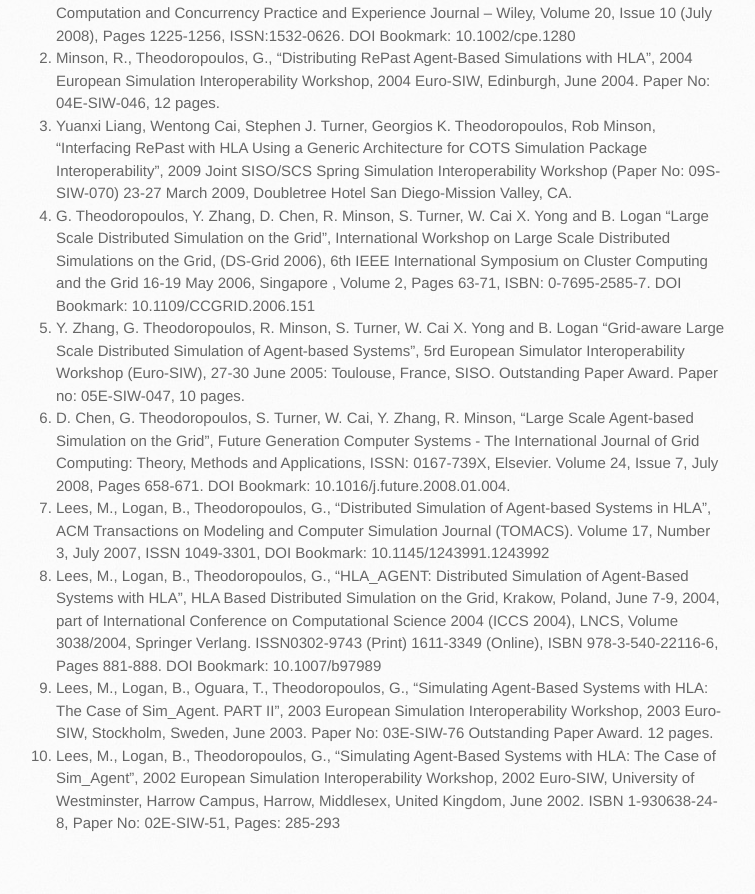
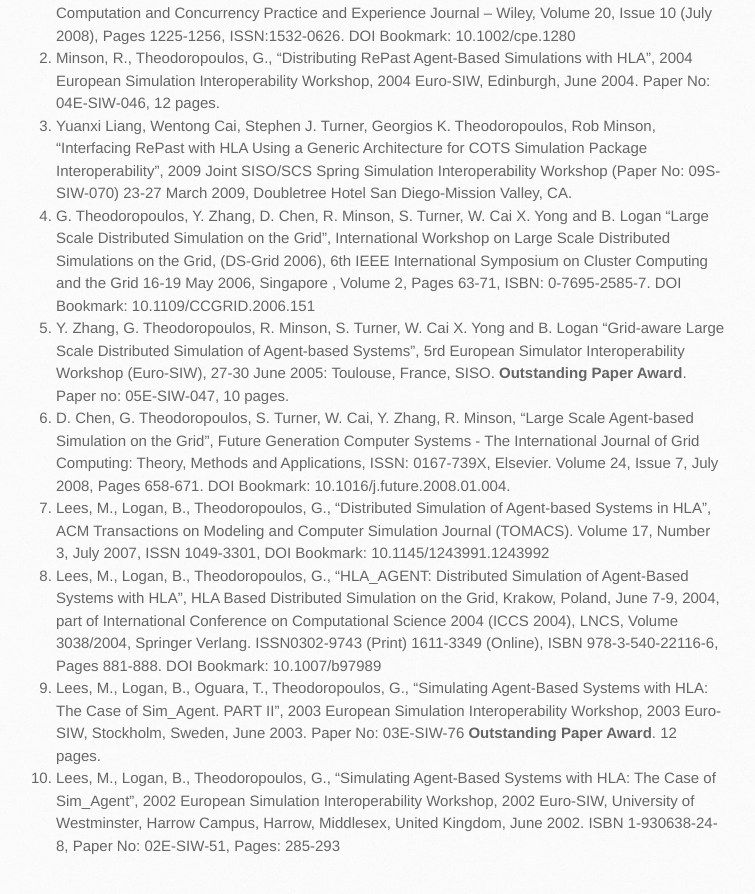
Before and after one commit to theogeorgios/hla-repast.github.io, a Jekyll site: the page built from about.md, in a window 1280 px wide and 900 px high, scrolled down 782 px. Shown: the top 894 px of the window, without its empty margins (134-889 px from the left). Built offline with Jekyll 4.4.1, drawn with Linux system fonts in a browser that asks for light colours; some of the changed text lies outside the part shown.

Commit message:
Update about.md

```diff
--- a/about.md
+++ b/about.md
@@ -23,9 +23,9 @@
 2.	Minson, R., Theodoropoulos, G., “Distributing RePast Agent-Based Simulations with HLA”, 2004 European Simulation Interoperability Workshop, 2004 Euro-SIW, Edinburgh, June 2004. Paper No:  04E-SIW-046, 12 pages.
 3.	Yuanxi Liang, Wentong Cai, Stephen J. Turner, Georgios K. Theodoropoulos, Rob Minson, “Interfacing RePast with HLA Using a Generic Architecture for COTS Simulation Package Interoperability”, 2009 Joint SISO/SCS Spring Simulation Interoperability Workshop (Paper No: 09S-SIW-070) 23-27 March 2009, Doubletree Hotel San Diego-Mission Valley, CA.
 4.	G. Theodoropoulos, Y. Zhang, D. Chen, R. Minson, S. Turner, W. Cai X. Yong and B. Logan “Large Scale Distributed Simulation on the Grid”, International Workshop on Large Scale Distributed Simulations on the Grid, (DS-Grid 2006), 6th IEEE International Symposium on Cluster Computing and the Grid 16-19 May 2006, Singapore , Volume 2, Pages 63-71, ISBN: 0-7695-2585-7. DOI Bookmark: 10.1109/CCGRID.2006.151
-5.	Y. Zhang, G. Theodoropoulos, R. Minson, S. Turner, W. Cai X. Yong and B. Logan “Grid-aware Large Scale Distributed Simulation of Agent-based Systems”, 5rd European Simulator Interoperability Workshop (Euro-SIW), 27-30 June 2005: Toulouse, France, SISO.  Outstanding Paper Award.  Paper no: 05E-SIW-047, 10 pages.
+5.	Y. Zhang, G. Theodoropoulos, R. Minson, S. Turner, W. Cai X. Yong and B. Logan “Grid-aware Large Scale Distributed Simulation of Agent-based Systems”, 5rd European Simulator Interoperability Workshop (Euro-SIW), 27-30 June 2005: Toulouse, France, SISO.  **Outstanding Paper Award**.  Paper no: 05E-SIW-047, 10 pages.
 6.	D. Chen, G. Theodoropoulos, S. Turner, W. Cai, Y. Zhang, R. Minson, “Large Scale Agent-based Simulation on the Grid”, Future Generation Computer Systems - The International Journal of Grid Computing: Theory, Methods and Applications, ISSN: 0167-739X, Elsevier. Volume 24, Issue 7, July 2008, Pages 658-671. DOI Bookmark: 10.1016/j.future.2008.01.004.
 7.	Lees, M., Logan, B., Theodoropoulos, G., “Distributed Simulation of Agent-based Systems in HLA”, ACM Transactions on Modeling and Computer Simulation Journal (TOMACS). Volume 17, Number 3, July 2007, ISSN 1049-3301,  DOI Bookmark: 10.1145/1243991.1243992
 8.	Lees, M., Logan, B., Theodoropoulos, G., “HLA_AGENT: Distributed Simulation of Agent-Based Systems with HLA”, HLA Based Distributed Simulation on the Grid, Krakow, Poland, June 7-9, 2004, part of International Conference on Computational Science 2004 (ICCS 2004), LNCS, Volume 3038/2004, Springer Verlang. ISSN0302-9743 (Print) 1611-3349 (Online), ISBN 978-3-540-22116-6,  Pages 881-888. DOI Bookmark: 10.1007/b97989
-9.	Lees, M., Logan, B., Oguara, T., Theodoropoulos, G., “Simulating Agent-Based Systems with HLA: The Case of Sim_Agent. PART II”, 2003 European Simulation Interoperability Workshop, 2003 Euro-SIW, Stockholm, Sweden, June 2003. Paper No: 03E-SIW-76 Outstanding  Paper Award. 12 pages.
+9.	Lees, M., Logan, B., Oguara, T., Theodoropoulos, G., “Simulating Agent-Based Systems with HLA: The Case of Sim_Agent. PART II”, 2003 European Simulation Interoperability Workshop, 2003 Euro-SIW, Stockholm, Sweden, June 2003. Paper No: 03E-SIW-76 **Outstanding  Paper Award**. 12 pages.
 10.	Lees, M., Logan, B., Theodoropoulos, G., “Simulating Agent-Based Systems with HLA: The Case of Sim_Agent”, 2002 European Simulation Interoperability Workshop, 2002 Euro-SIW, University of Westminster, Harrow Campus, Harrow, Middlesex, United Kingdom, June 2002. ISBN 1-930638-24-8, Paper No: 02E-SIW-51,   Pages: 285-293
```
Also changed, not shown: other parts of about.md (+1 -1 lines).
